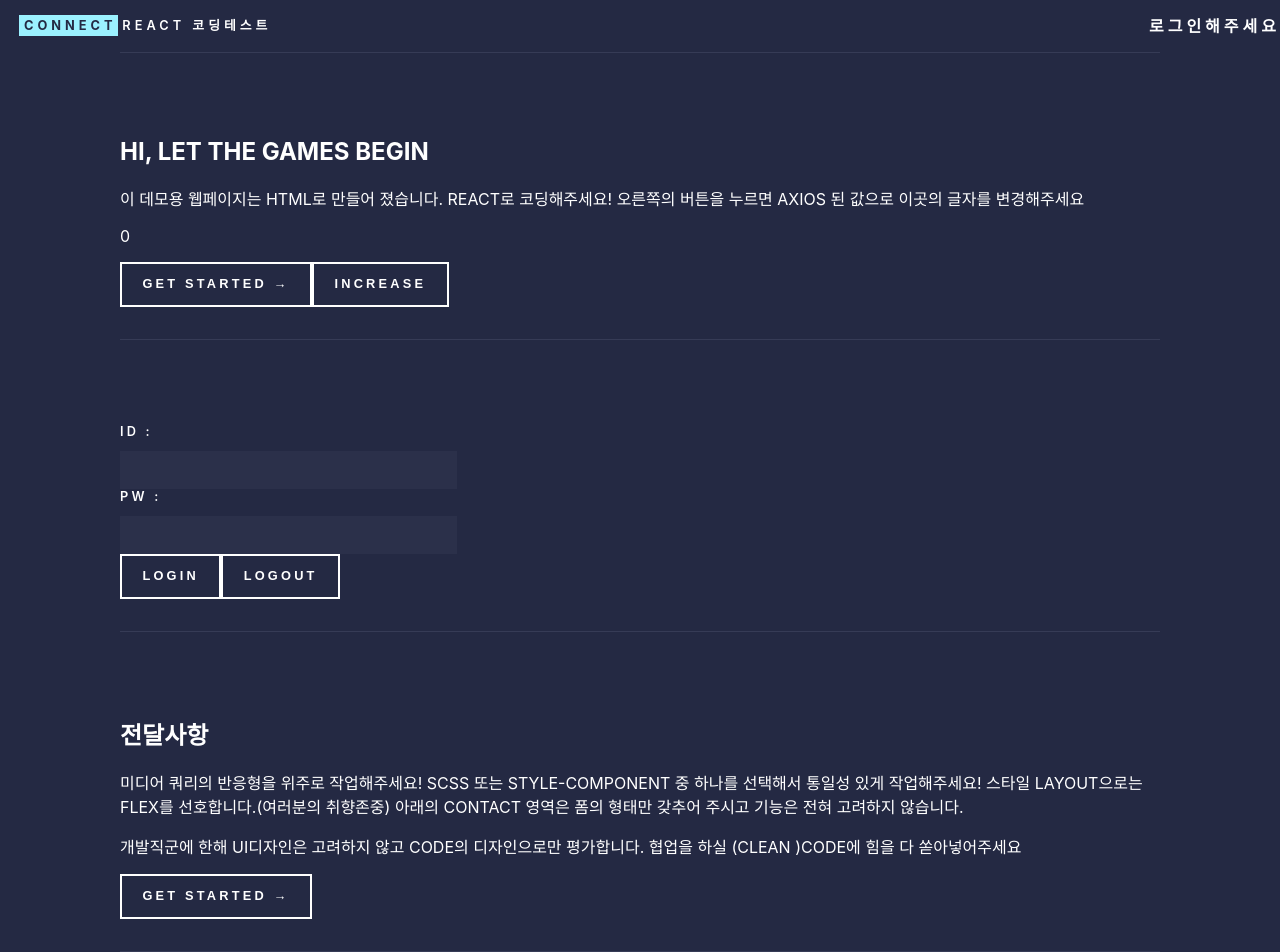
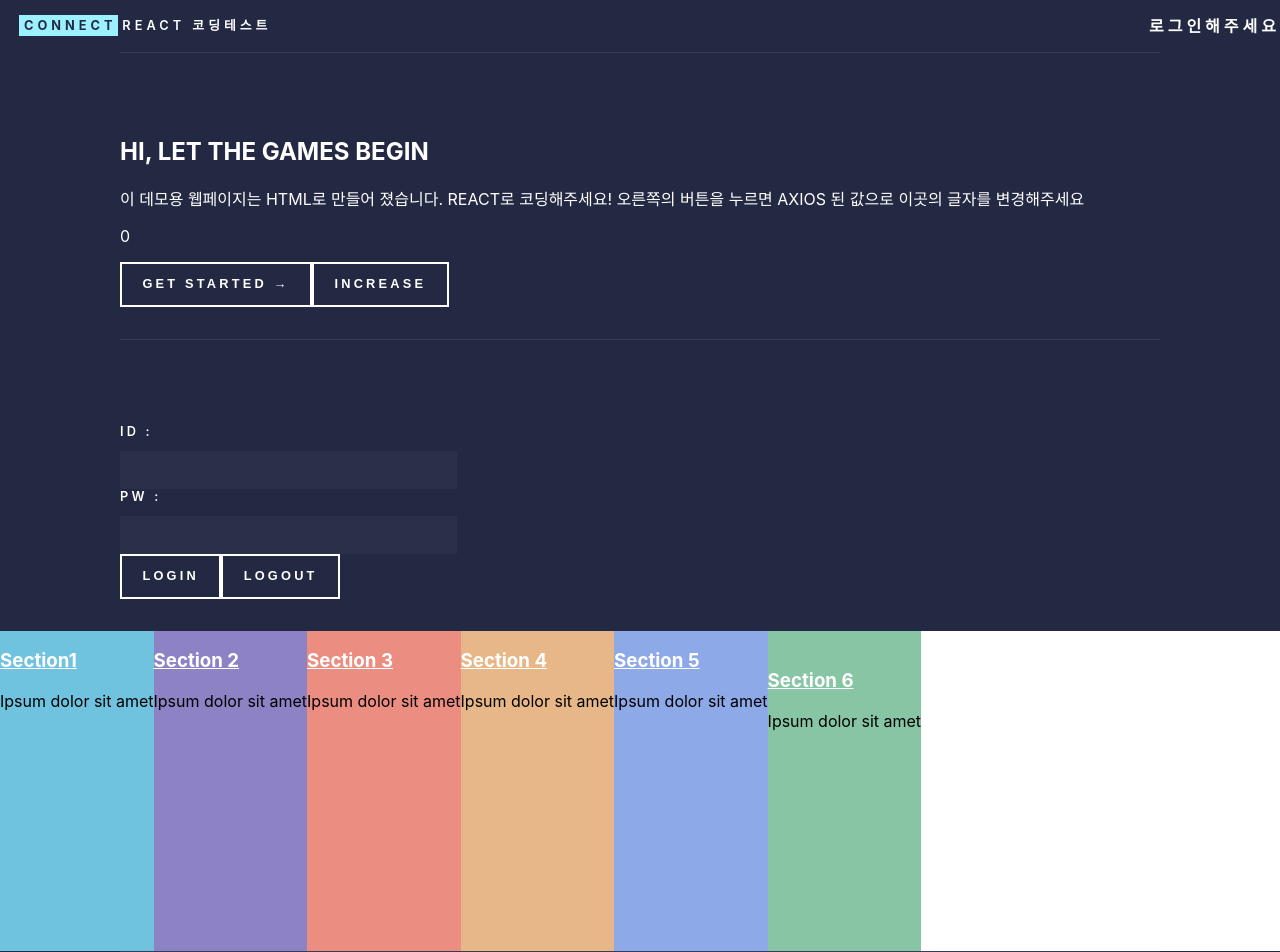
Before and after one commit to seonzeti/CNT_React_TEST, a React app: page / in a window 1280 px wide. Shown: the top 952 px of the page. Built offline with nearby package versions, Linux system fonts and the light colour scheme; no server answers.

Commit message:
- section 값 nth-child 로 분리 후 색상 입히기

```diff
--- a/src/SCSS/imgsetting.scss
+++ b/src/SCSS/imgsetting.scss
@@ -6,12 +6,35 @@
   left: 0;
   width: 100%;
   z-index: 2;
-  background-color: #6fc3df;
   border: 0;
   box-sizing: inherit;
+  height: 20em;
+}
 
-  article {
-    height: 20em;
-    width: 60%;
-  }
+section article:nth-child(6n-5) {
+  background-color: #6fc3df;
+  display: flex;
 }
+
+section article:nth-child(6n-4) {
+  background-color: #8d82c4;
+  display: flex;
+}
+
+section article:nth-child(6n-3) {
+  background-color: #ec8d81;
+  display: flex;
+}
+section article:nth-child(6n-2) {
+  background-color: #e7b788;
+  display: flex;
+}
+
+section article:nth-child(6n-1) {
+  background-color: #8ea9e8;
+  display: flex;
+}
+section article:nth-child(6n) {
+  background-color: #87c5a4;
+  widisplay: flex;
+}
--- a/src/components/sections.jsx
+++ b/src/components/sections.jsx
@@ -3,7 +3,6 @@ import React from "react";
 const Sections = props => {
   return (
     <>
-      {/* <div className="main">
       <section id="one" className="tiles">
         <article>
           <span className="image">
@@ -16,6 +15,7 @@ const Sections = props => {
             <p>Ipsum dolor sit amet</p>
           </header>
         </article>
+
         <article>
           <span className="image">
             <img src="#" alt="" />
@@ -72,7 +72,6 @@ const Sections = props => {
           </header>
         </article>
       </section>
-      </div> */}
     </>
   );
 };
```
Lines whose indentation alone changed are shown as unchanged.
